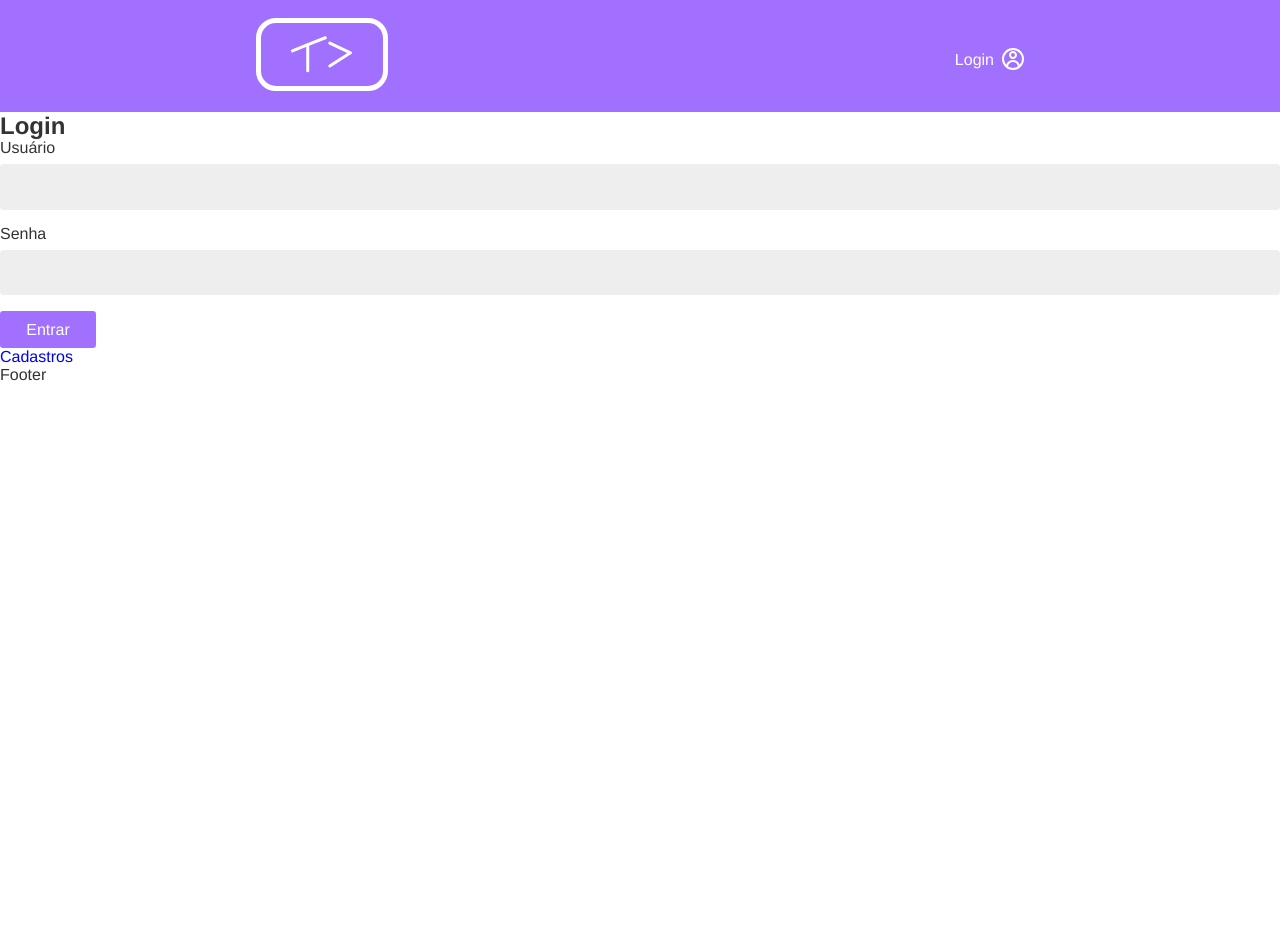
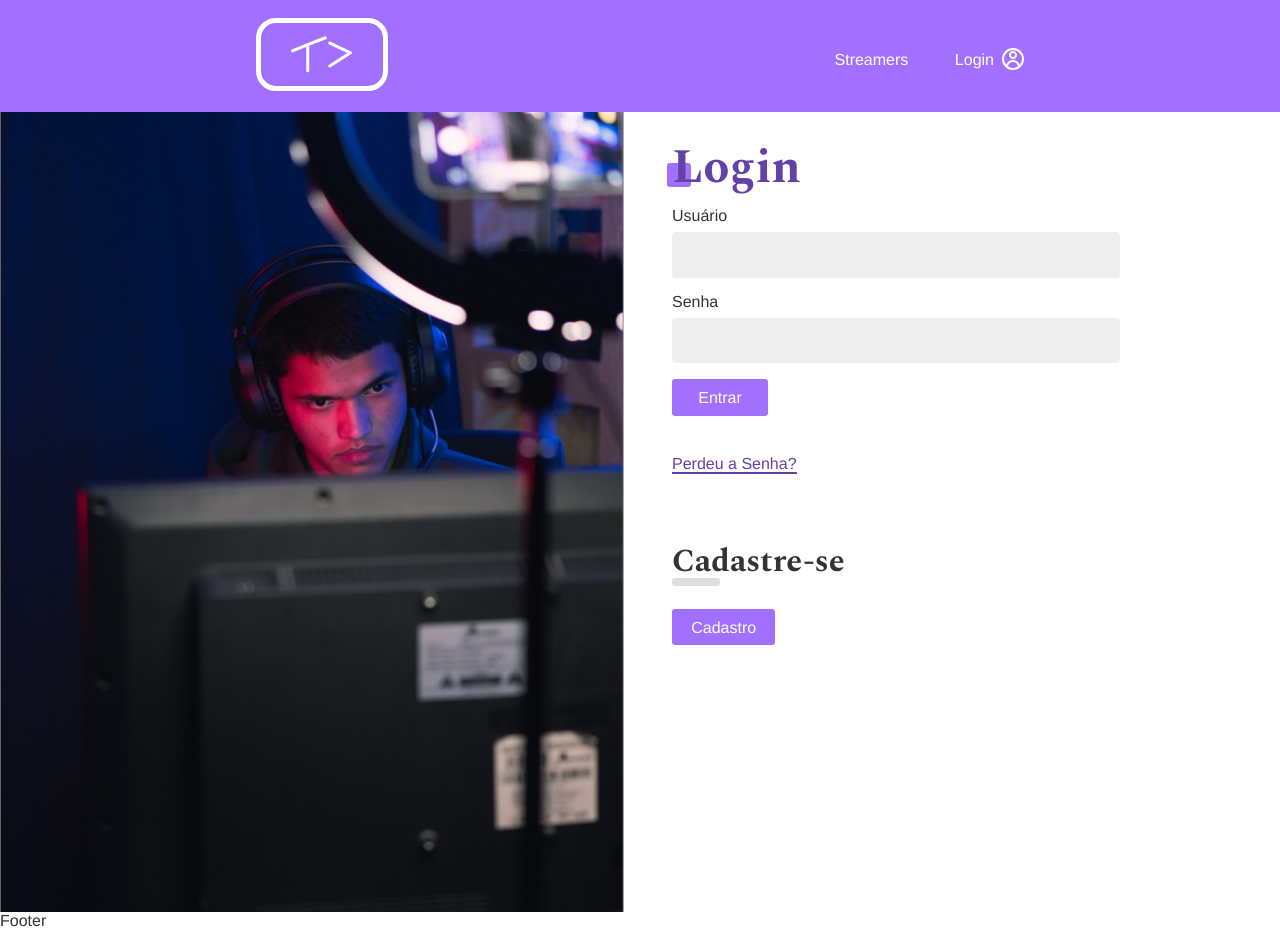
Before and after one commit to JessianCRB/Twitch-Dash, a React (Create React App) app: page /login in a window 1280 px wide. Before the commit the page ends 800 px from the top, so only its background shows below. Built offline with nearby package versions, Linux system fonts and the light colour scheme.

Commit message:
Route Streamers e estilização login

```diff
--- a/src/App.css
+++ b/src/App.css
@@ -1,3 +1,5 @@
+@import url('https://fonts.googleapis.com/css2?family=Spectral:wght@700&display=swap');
+
 * {
   box-sizing: border-box;
 }
@@ -7,7 +9,7 @@ body {
   margin: 0px;
   color: #333;
   --type-first: Helvetica, Arial, sans-serif;
-  --type-second: 'Spectral', Georgia;
+  --type-second: 'Spectral', georgia;
   font-family: var(--type-first);
 }
 
@@ -41,6 +43,7 @@ input {
 
 a {
   text-decoration: none;
+  color: #333;
 }
 
 .container {
@@ -48,3 +51,39 @@ a {
   padding: 0 1rem;
   margin: 0 auto;
 }
+
+.title {
+  font-family: var(--type-second);
+  color: #6441a5;
+  line-height: 1;
+  font-size: 3rem;
+  margin: 1rem 0;
+  position: relative;
+  z-index: 1;
+}
+
+.title::after {
+  content: '';
+  display: block;
+  width: 1.5rem;
+  height: 1.5rem;
+  background: #a270ff;
+  position: absolute;
+  bottom: 5px;
+  left: -5px;
+  border-radius: 0.2rem;
+  z-index: -1;
+}
+
+.animeLeft {
+  opacity: 0;
+  transform: translateX(-20px);
+  animation: animeLeft 0.3s forwards;
+}
+
+@keyframes animeLeft {
+  to {
+    opacity: 1;
+    transform: initial;
+  }
+}
--- a/src/App.js
+++ b/src/App.js
@@ -5,17 +5,22 @@ import Footer from './Components/Footer';
 import Header from './Components/Header';
 import Home from './Components/Home';
 import Login from './Components/Login/Login';
+import { UserStorage } from './UserContext';
+import Streamers from './Components/Streamers';
 
 function App() {
   return (
     <div>
       <BrowserRouter>
+        <UserStorage>
           <Header />
           <Routes>
             <Route path="/" element={<Home />} />
+            <Route path="/streamers" element={<Streamers />} />
             <Route path="/login/*" element={<Login />} />
           </Routes>
           <Footer />
+        </UserStorage>
       </BrowserRouter>
     </div>
   );
--- a/src/Components/Header.js
+++ b/src/Components/Header.js
@@ -2,8 +2,10 @@ import React from 'react';
 import { Link } from 'react-router-dom';
 import styles from './Header.module.css';
 import { ReactComponent as Logo } from '../Assets/logo.svg';
+//import { UserContext } from '../UserContext';
 
 const Header = () => {
+  //const context = React.useContext(UserContext);
   return (
     <header className={styles.header}>
       <nav className={`${styles.nav} container`}>
@@ -14,6 +16,11 @@ const Header = () => {
         >
           <Logo />
         </Link>
+
+        <Link className={styles.streamers} to="/streamers">
+          Streamers
+        </Link>
+
         <Link className={styles.login} to="/login">
           Login
         </Link>
--- a/src/Components/Header.module.css
+++ b/src/Components/Header.module.css
@@ -21,6 +21,14 @@
   color: #fff;
 }
 
+.streamers {
+  color: #fff;
+  display: inline-block;
+  position: relative;
+  top: 4px;
+  padding-left: 25rem;
+}
+
 .login::after {
   content: '';
   display: inline-block;
--- a/src/Components/Login/Login.js
+++ b/src/Components/Login/Login.js
@@ -4,10 +4,12 @@ import LoginForm from './LoginForm';
 import LoginCreate from './LoginCreate';
 import LoginPasswordLost from './LoginPasswordLost';
 import LoginPasswordReset from './LoginPasswordReset';
+import styles from './Login.module.css';
 
 const Login = () => {
   return (
-    <div>
+    <section className={styles.login}>
+      <div className={styles.forms}>
         <Routes>
           <Route path="/" element={<LoginForm />} />
           <Route path="criar" element={<LoginCreate />} />
@@ -15,6 +17,7 @@ const Login = () => {
           <Route path="resetar" element={<LoginPasswordReset />} />
         </Routes>
       </div>
+    </section>
   );
 };
 
--- /dev/null
+++ b/src/Components/Login/Login.module.css
@@ -0,0 +1,30 @@
+.login {
+  display: grid;
+  grid-template-columns: 1fr 1fr;
+  min-height: 100vh;
+  gap: 2rem;
+}
+
+.login::before {
+  display: block;
+  content: '';
+  background: url('../../Assets/login.jpg') no-repeat center center;
+  background-size: cover;
+}
+
+.forms {
+  width: 30rem;
+  padding: 1rem;
+}
+
+@media (max-width: 50rem) {
+  .login {
+    grid-template-columns: 1fr;
+  }
+  .login::before {
+    display: none;
+  }
+  .forms {
+    max-width: 100%;
+  }
+}
--- a/src/Components/Login/LoginForm.js
+++ b/src/Components/Login/LoginForm.js
@@ -3,6 +3,8 @@ import { Link } from 'react-router-dom';
 import useForm from '../../Hooks/useForm';
 import Button from '../Forms/Button';
 import Input from '../Forms/Input';
+import styles from './LoginForm.module.css';
+import stylesBtn from '../Forms/Button.module.css';
 
 const LoginForm = () => {
   const username = useForm('email');
@@ -12,16 +14,23 @@ const LoginForm = () => {
     event.preventDefault();
     console.log('Login realizado! ');
   }
-
   return (
-    <section>
-      <h1>Login</h1>
-      <form action="" onSubmit={handleSubmit}>
+    <section className="animeLeft">
+      <h1 className="title">Login</h1>
+      <form className={styles.form} onSubmit={handleSubmit}>
         <Input label="Usuário" type="text" name="username" {...username} />
         <Input label="Senha" type="password" name="password" {...password} />
         <Button>Entrar</Button>
       </form>
-      <Link to="/login/criar">Cadastros</Link>
+      <Link className={styles.perdeu} to="/login/perdeu">
+        Perdeu a Senha?
+      </Link>
+      <div className={styles.cadastro}>
+        <h2 className={styles.subtitle}>Cadastre-se</h2>
+        <Link className={stylesBtn.button} to="/login/criar">
+          Cadastro
+        </Link>
+      </div>
     </section>
   );
 };
--- /dev/null
+++ b/src/Components/Login/LoginForm.module.css
@@ -0,0 +1,38 @@
+.form {
+  margin-bottom: 2rem;
+}
+
+.perdeu {
+  display: inline-block;
+  color: #6441a5;
+  padding: 0.5rem 0;
+  line-height: 1;
+}
+
+.perdeu::after {
+  content: '';
+  height: 2px;
+  width: 100%;
+  background: currentColor;
+  display: block;
+}
+
+.cadastro {
+  margin-top: 4rem;
+}
+
+.subtitle {
+  font-family: var(--type-second);
+  line-height: 1;
+  font-size: 2rem;
+}
+
+.subtitle::after {
+  content: '';
+  display: block;
+  background: #ddd;
+  width: 3rem;
+  height: 0.5rem;
+  border-radius: 0.2rem;
+  margin-bottom: 2rem;
+}
--- /dev/null
+++ b/src/Components/Streamers.js
@@ -0,0 +1,8 @@
+import React from 'react';
+//import styles from './Streamers.module.css';
+
+const Streamers = () => {
+  return <div className="title">Streamers</div>;
+};
+
+export default Streamers;
--- /dev/null
+++ b/src/UserContext.js
@@ -0,0 +1,11 @@
+import React from 'react';
+
+export const UserContext = React.createContext();
+
+export const UserStorage = ({ children }) => {
+  return (
+    <UserContext.Provider value={{ usuario: 'Usuário' }}>
+      {children}
+    </UserContext.Provider>
+  );
+};
```
Also changed, not shown: src/Assets/login.jpg (added), src/Components/Streamers.module.css (added). Lines whose indentation alone changed are shown as unchanged.
